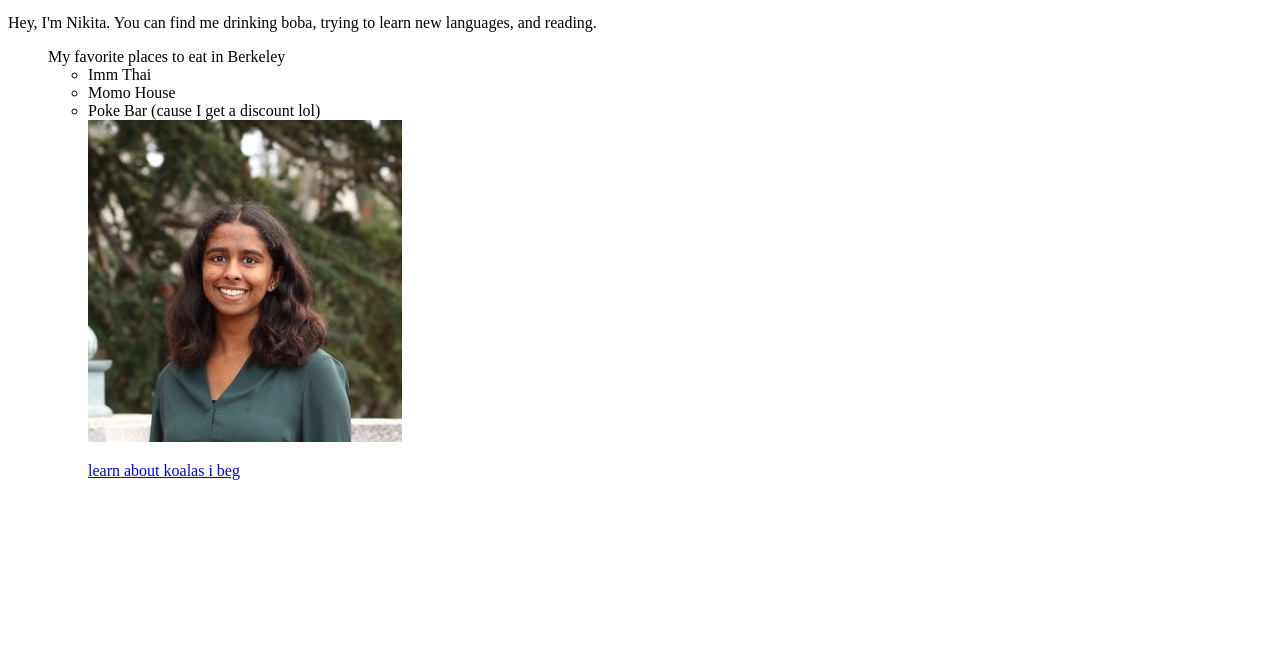
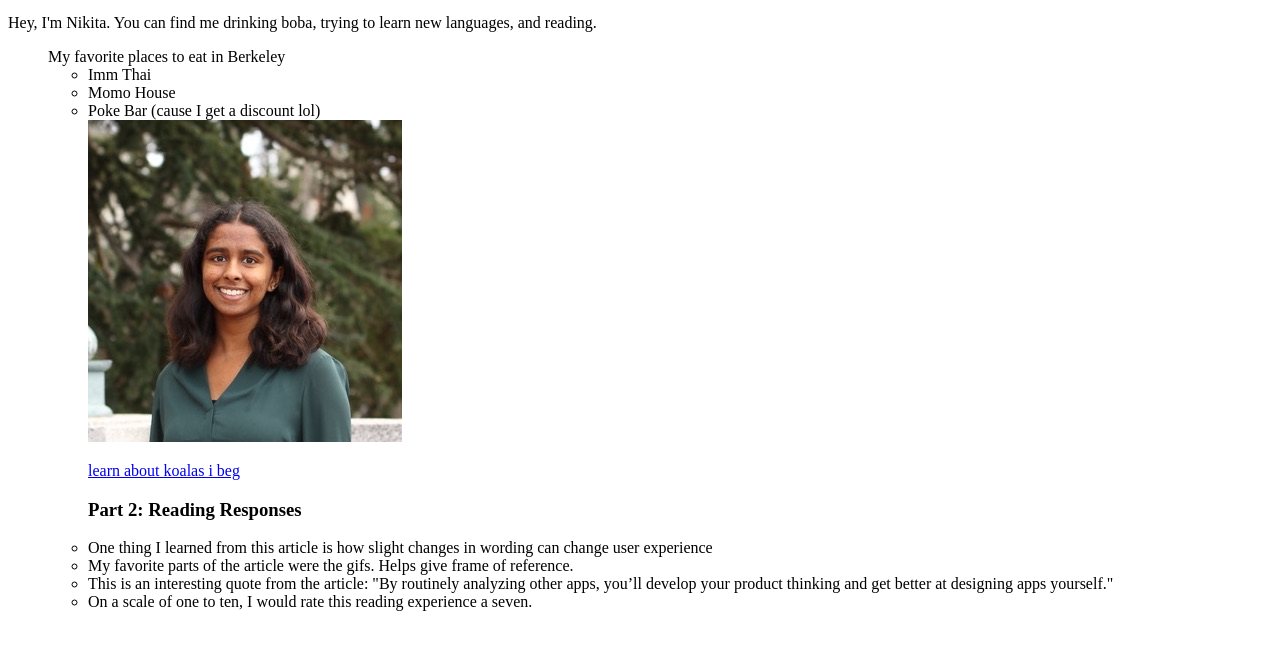
Before and after one commit to nikitakumar200/nikitakumar200.github.io, a plain HTML site: page homeworks/hw1/index.html in a window 1280 px wide. Shown: the part 126-776 px from the top of the page. Drawn offline with Linux system fonts and the light colour scheme.

Commit message:
finished hw1

```diff
--- a/homeworks/hw1/index.html
+++ b/homeworks/hw1/index.html
@@ -12,5 +12,13 @@
 
         <img src = 'assets/img/headshot.jpeg' />
         <p><a href = 'https://www.youtube.com/watch?v=9DVGqXaaCMY'> learn about koalas i beg </a></p>
+        <h3> Part 2: Reading Responses</h3>
+        <p>
+            <ol> </ol>
+            <li> One thing I learned from this article is how slight changes in wording can change user experience</li>
+            <li> My favorite parts of the article were the gifs. Helps give frame of reference.</li>
+            <li> This is an interesting quote from the article: "By routinely analyzing other apps, you’ll develop your product thinking and get better at designing apps yourself."</li>
+            <li>On a scale of one to ten, I would rate this reading experience a seven.</li>
+        </p>
     </body>
 </html>
```
Also changed, not shown: 2 other files.
